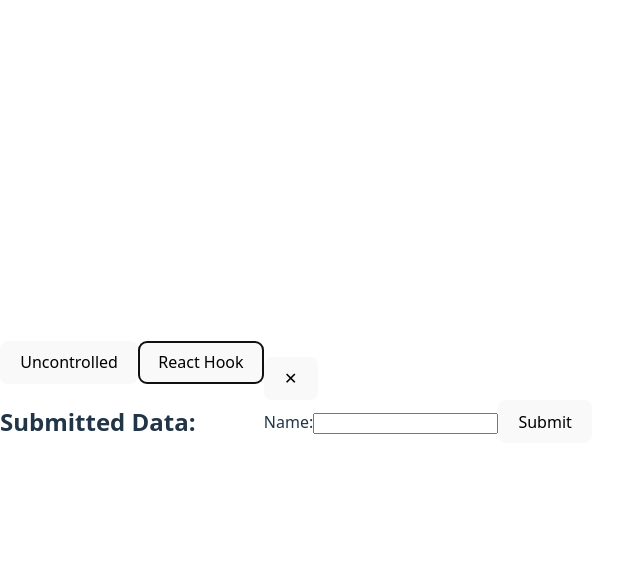
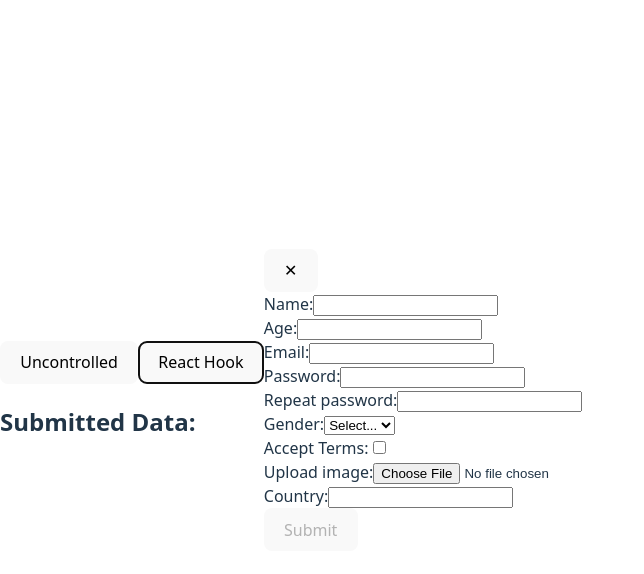
Before and after one commit to isvaya/forms, a React (Vite) app: page / in a window 1280 px wide. Both pictures are taken after a click on the button "React Hook". Shown: the top 574 px of the page, without its empty margins (0-644 px from the left). Built offline with nearby package versions, Linux system fonts and the light colour scheme.

Commit message:
feat: add react hook form

```diff
--- a/src/components/FormHook.tsx
+++ b/src/components/FormHook.tsx
@@ -1,26 +1,129 @@
 import { useForm } from 'react-hook-form';
+import { yupResolver } from '@hookform/resolvers/yup';
+import { formSchema } from '../validation/formYup';
+import type { FormValues } from '../validation/formYup';
+import { useFormStore } from '../store/useFormStore';
+import type { FormData } from '../store/useFormStore';
 
 type Props = {
   onClose: () => void;
 };
 
-type FormData = {
-  name: string;
-};
+export default function HookForm({ onClose }: Props) {
+  const addSubmission = useFormStore((s) => s.addSubmission);
 
-export default function HookForm({ onClose }: Props) {
-  const { register, handleSubmit } = useForm<FormData>();
+  const {
+    register,
+    handleSubmit,
+    formState: { errors, isValid },
+  } = useForm<FormValues>({
+    resolver: yupResolver(formSchema),
+    mode: 'onChange',
+  });
 
-  const onSubmit = (data: FormData) => {
-    alert(`Name: ${data.name}`);
-    onClose();
+  const onSubmit = (values: FormValues) => {
+    const file = values.image?.[0];
+
+    const saveData = (base64?: string) => {
+      const data: FormData = {
+        name: values.name,
+        age: values.age,
+        email: values.email,
+        password: values.password,
+        gender: values.gender,
+        terms: values.terms,
+        country: values.country,
+        image: base64,
+      };
+      addSubmission(data);
+      onClose();
+    };
+
+    if (file) {
+      const reader = new FileReader();
+      reader.onloadend = () => saveData(reader.result as string);
+      reader.readAsDataURL(file);
+    } else {
+      saveData();
+    }
   };
 
   return (
     <form onSubmit={handleSubmit(onSubmit)}>
-      <label htmlFor="name">Name:</label>
-      <input id="name" {...register('name')} />
-      <button type="submit">Submit</button>
+      <div className="form-row">
+        <label htmlFor="name">Name:</label>
+        <input id="name" {...register('name')} />
+        {errors.name && <p className="error">{errors.name.message}</p>}
+      </div>
+
+      <div className="form-row">
+        <label htmlFor="age">Age:</label>
+        <input id="age" type="number" {...register('age')} />
+        {errors.age && <p className="error">{errors.age.message}</p>}
+      </div>
+
+      <div className="form-row">
+        <label htmlFor="email">Email:</label>
+        <input id="email" type="email" {...register('email')} />
+        {errors.email && <p className="error">{errors.email.message}</p>}
+      </div>
+
+      <div className="form-row">
+        <label htmlFor="password">Password:</label>
+        <input id="password" type="password" {...register('password')} />
+        {errors.password && <p className="error">{errors.password.message}</p>}
+      </div>
+
+      <div className="form-row">
+        <label htmlFor="confirmPassword">Repeat password:</label>
+        <input
+          id="confirmPassword"
+          type="password"
+          {...register('confirmPassword')}
+        />
+        {errors.confirmPassword && (
+          <p className="error">{errors.confirmPassword.message}</p>
+        )}
+      </div>
+
+      <div className="form-row">
+        <label htmlFor="gender">Gender:</label>
+        <select id="gender" {...register('gender')}>
+          <option value="">Select...</option>
+          <option value="male">Male</option>
+          <option value="female">Female</option>
+        </select>
+        {errors.gender && <p className="error">{errors.gender.message}</p>}
+      </div>
+
+      <div className="form-row">
+        <label htmlFor="terms">Accept Terms:</label>
+        <input id="terms" type="checkbox" {...register('terms')} />
+        {errors.terms && <p className="error">{errors.terms.message}</p>}
+      </div>
+
+      <div className="form-row">
+        <label htmlFor="image">Upload image:</label>
+        <input
+          id="image"
+          type="file"
+          accept="image/png,image/jpeg"
+          {...register('image')}
+        />
+        {errors.image && (
+          <p className="error">{errors.image.message as string}</p>
+        )}
+      </div>
+
+      <div className="form-row">
+        <label htmlFor="country">Country:</label>
+        <input id="country" type="text" {...register('country')} />
+        {errors.country && <p className="error">{errors.country.message}</p>}
+      </div>
+
+      <button type="submit" disabled={!isValid}>
+        Submit
+      </button>
     </form>
   );
 }
--- a/src/store/useFormStore.ts
+++ b/src/store/useFormStore.ts
@@ -8,8 +8,8 @@ export type FormData = {
   password: string;
   gender: string;
   terms: boolean;
+  country: string;
   image?: string;
-  country: string;
 };
 
 type FormState = {
--- /dev/null
+++ b/src/validation/formYup.ts
@@ -0,0 +1,60 @@
+import * as yup from 'yup';
+
+export type FormValues = {
+  name: string;
+  age: number;
+  email: string;
+  password: string;
+  confirmPassword: string;
+  gender: string;
+  terms: boolean;
+  country: string;
+  image?: FileList | undefined;
+};
+
+export const formSchema: yup.ObjectSchema<FormValues> = yup.object({
+  name: yup
+    .string()
+    .required('Enter name')
+    .matches(/^[A-ZА-Я]/, 'The name must start with a capital letter'),
+  age: yup
+    .number()
+    .typeError('Age must be a number')
+    .min(0, 'Age cannot be negative')
+    .required('Enter age'),
+  email: yup.string().email('Incorrect email').required('Enter email'),
+  password: yup
+    .string()
+    .required('Enter password')
+    .min(8, 'Minimum 8 characters')
+    .matches(/[0-9]/, 'There must be a number')
+    .matches(/[A-Z]/, 'Must be capitalized')
+    .matches(/[a-z]/, 'Must be a lowercase letter')
+    .matches(/[^a-zA-Z0-9]/, 'There must be a special character'),
+  confirmPassword: yup
+    .string()
+    .oneOf([yup.ref('password')], 'Passwords must match')
+    .required('Repeat password'),
+  gender: yup.string().required('Select gender'),
+  terms: yup
+    .boolean()
+    .required('You must agree to the terms and conditions')
+    .oneOf([true], 'You must agree to the terms and conditions'),
+  country: yup.string().required('Select country'),
+  image: yup
+    .mixed<FileList>()
+    .required('Upload image')
+    .test(
+      'fileRequired',
+      'Upload image',
+      (value) => value != null && value.length > 0
+    )
+    .test('fileType', 'Only PNG and JPEG are accepted', (value) => {
+      if (!value || value.length === 0) return true;
+      return ['image/png', 'image/jpeg'].includes(value[0].type);
+    })
+    .test('fileSize', 'File is too big (max 2MB)', (value) => {
+      if (!value || value.length === 0) return true;
+      return value[0].size <= 2 * 1024 * 1024;
+    }),
+});
```
